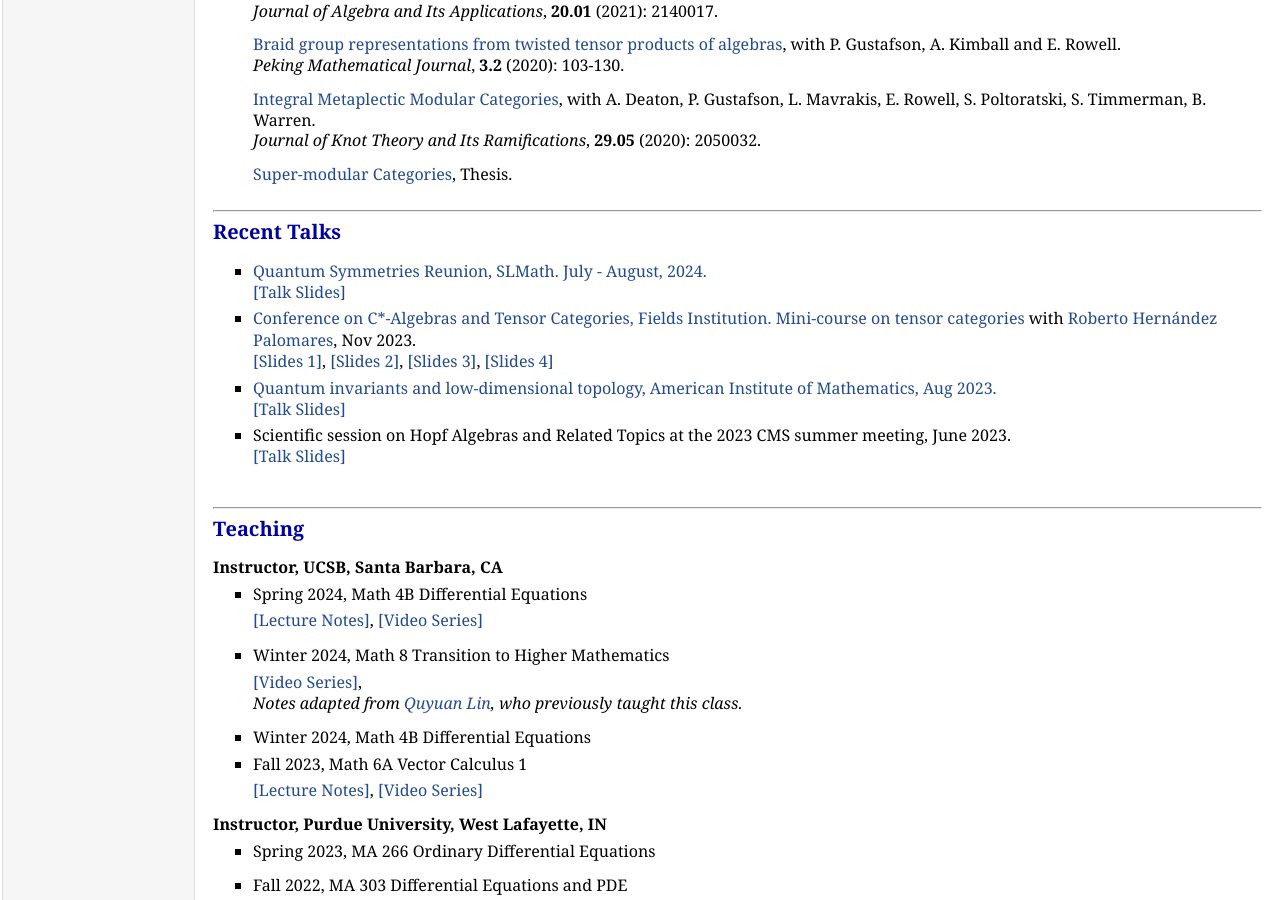
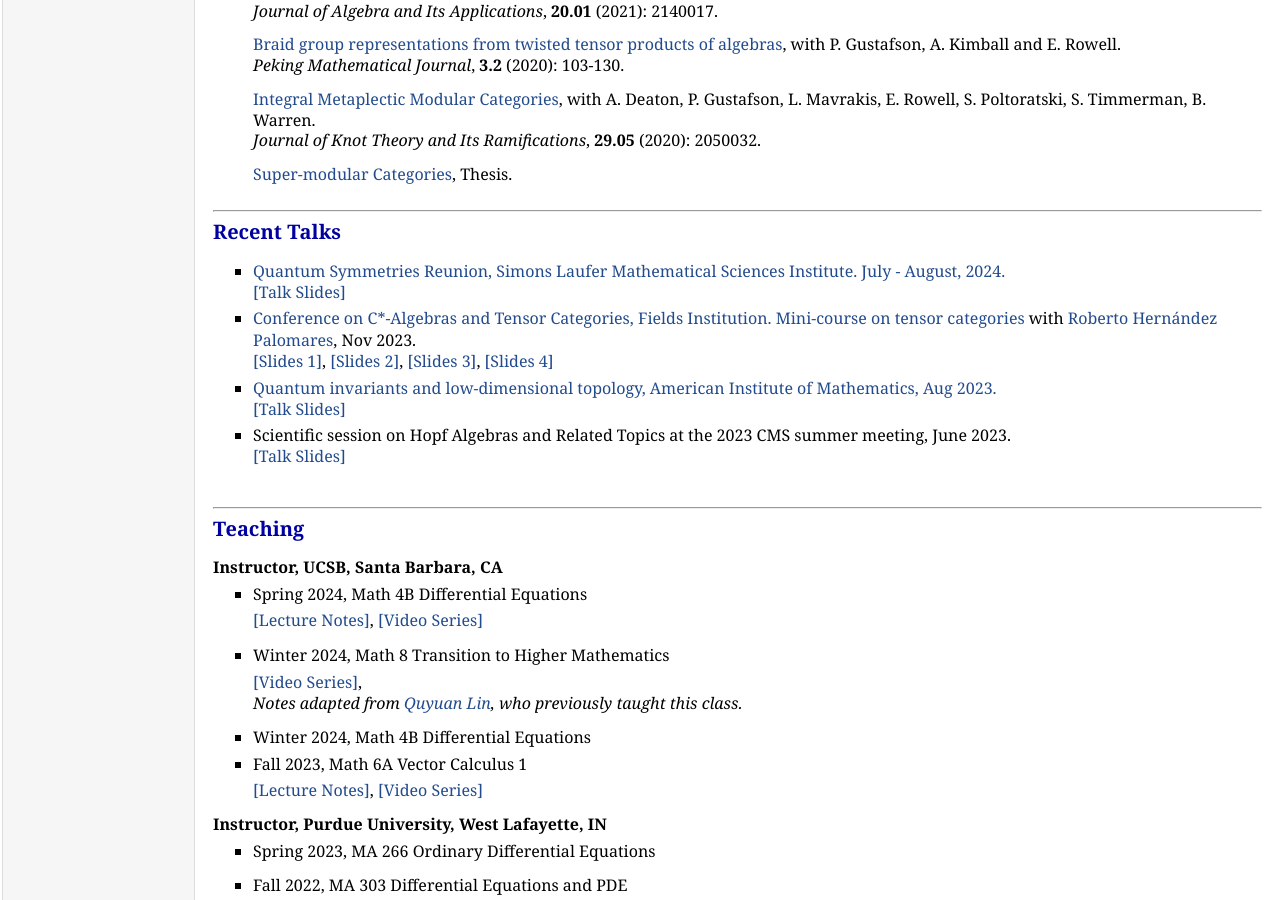
Before and after one commit to zhangqing2513/zhangqing2513.github.io, a Jekyll site: the page index.html, which Jekyll copies as it is, in a window 1280 px wide and 900 px high, scrolled down 1022 px. Built offline with Jekyll 4.4.1, drawn with Linux system fonts in a browser that asks for light colours.

Commit message:
Update index.html

```diff
--- a/index.html
+++ b/index.html
@@ -79,7 +79,7 @@
 <div>
     <h2 id='talks'><hr><a name="talks"></a>Recent Talks</h2>
     <ul>
-        <li><a href="https://www.slmath.org/programs/388" target="_blank" rel="noopener">Quantum Symmetries Reunion, SLMath. <span style="text-decoration: none;">July - August, 2024.</span> &nbsp;</a>
+        <li><a href="https://www.slmath.org/programs/388" target="_blank" rel="noopener">Quantum Symmetries Reunion, Simons Laufer Mathematical Sciences Institute. <span style="text-decoration: none;">July - August, 2024.</span> &nbsp;</a>
             <p><a href="https://zhangqing2513.github.io/Modular%20Data%20of%20Non-semisimple%20Modular%20Categories.pdf" target="_blank" rel="noopener">[Talk Slides]</a></p>
         </li>
 
```
